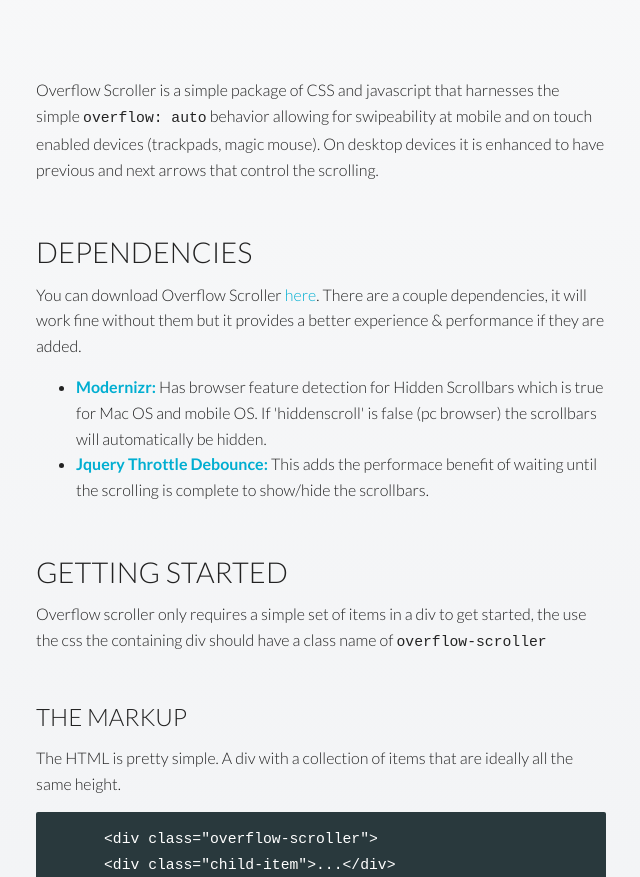
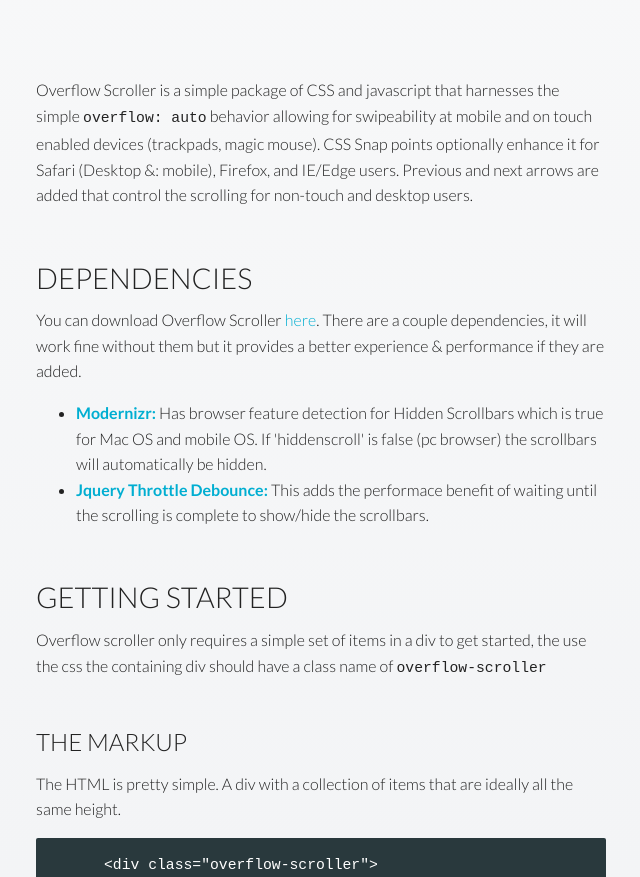
Before and after one commit to zaneray/overflow-scroller, a website: page index.html in a window 1280 px wide. Shown: the part 1064-1941 px from the top of the page, without its empty margins (319-959 px from the left). Drawn offline with nearby package versions, Linux system fonts and the light colour scheme.

Commit message:
Updating Description

```diff
--- a/index.html
+++ b/index.html
@@ -230,7 +230,7 @@
     </div>
   </section>
   <section class="content">
-    <p>Overflow Scroller is a simple package of CSS and javascript that harnesses the simple <code>overflow: auto</code> behavior allowing for swipeability at mobile and on touch enabled devices (trackpads, magic mouse). On desktop devices it is enhanced to have previous and next arrows that control the scrolling. </p>
+    <p>Overflow Scroller is a simple package of CSS and javascript that harnesses the simple <code>overflow: auto</code> behavior allowing for swipeability at mobile and on touch enabled devices (trackpads, magic mouse). CSS Snap points optionally enhance it for Safari (Desktop &amp: mobile), Firefox, and IE/Edge users. Previous and next arrows are added that control the scrolling for non-touch and desktop users. </p>
 
     <h3>dependencies</h3>
     <p>You can download Overflow Scroller <a href="https://github.com/zaneray/overflow-scroller">here</a>. There are a couple dependencies, it will work fine without them but it provides a better experience &amp; performance if they are added.</p>
```
